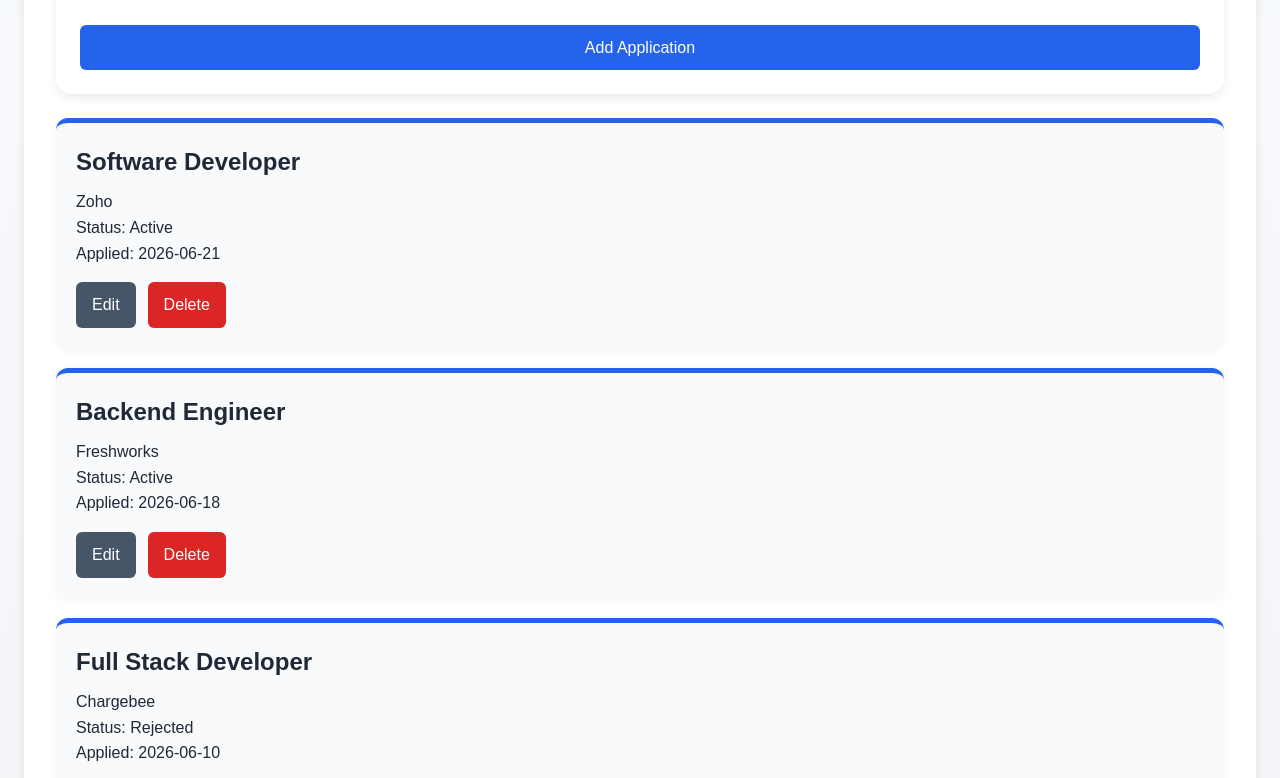
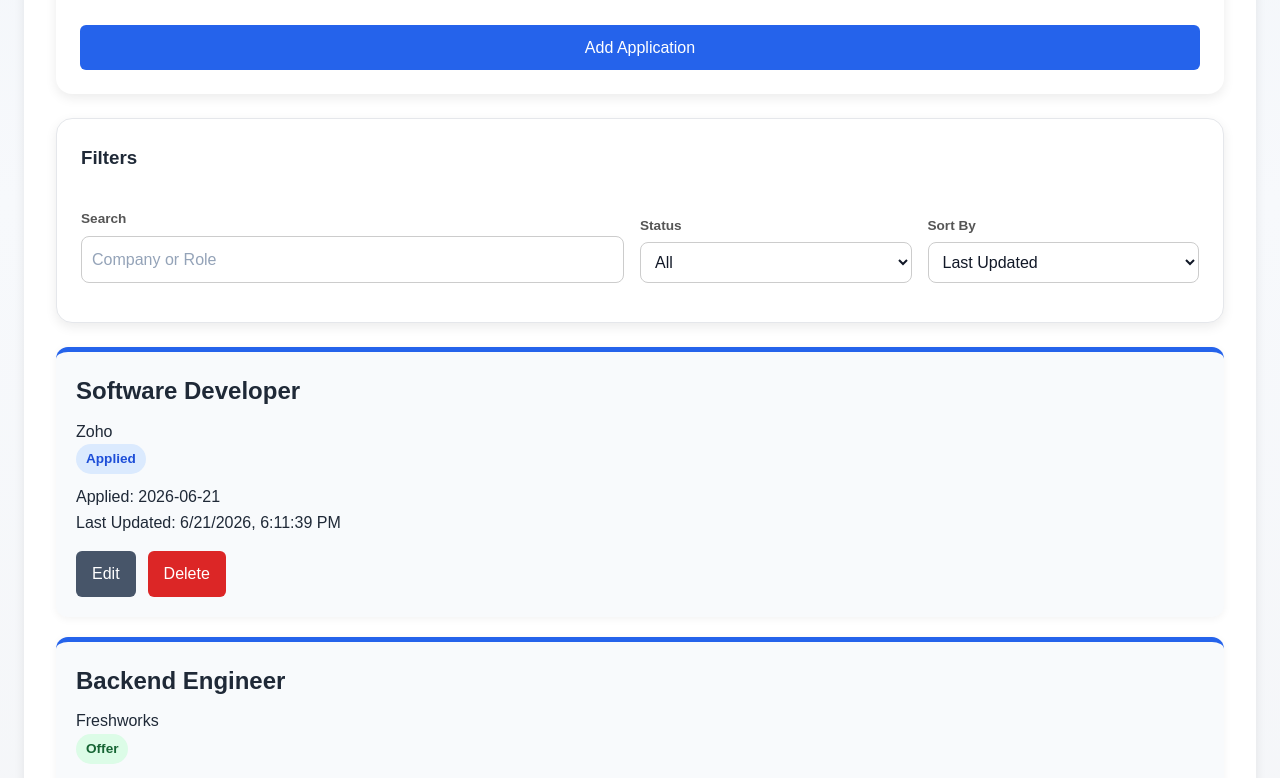
Before and after one commit to SriHarishVel/Career-Companion, a React (Vite) app in the folder frontend/: page /applications in a window 1280 px wide. Shown: the part 620-1398 px from the top of the page. Built offline with nearby package versions, Linux system fonts and the light colour scheme.

Commit message:
Add application filtering and sorting

```diff
--- a/frontend/src/data/applications.js
+++ b/frontend/src/data/applications.js
@@ -4,7 +4,7 @@ const initialApplications = [
         id: 1,
         company: "Zoho",
         role: "Software Developer",
-        status: "Active",
+        status: "Applied",
         appliedDate: "2026-06-21",
         notes: "",
         applicationUrl: "",
@@ -14,7 +14,7 @@ const initialApplications = [
         id: 2,
         company: "Freshworks",
         role: "Backend Engineer",
-        status: "Active",
+        status: "Offer",
         appliedDate: "2026-06-18",
         notes: "",
         applicationUrl: "",
--- a/frontend/src/pages/Applications/index.css
+++ b/frontend/src/pages/Applications/index.css
@@ -44,6 +44,75 @@
     margin-top: 16px;
 }
 
+.filters-card {
+    background: white;
+    padding: 24px;
+    margin-bottom: 24px;
+    border-radius: 16px;
+    box-shadow: 0 4px 12px rgba(0, 0, 0, 0.08);
+}
+
+.filters-card h3 {
+    margin: 0 0 20px;
+}
+
+.filters-toolbar {
+    display: grid;
+    grid-template-columns: 2fr 1fr 1fr;
+    gap: 16px;
+    align-items: end;
+}
+
+.filter-group {
+    display: flex;
+    flex-direction: column;
+    gap: 6px;
+}
+
+.filter-group label {
+    font-size: 0.85rem;
+    font-weight: 600;
+    color: #555;
+}
+
+.application-status {
+    display: inline-block;
+
+    padding: 4px 10px;
+
+    border-radius: 999px;
+
+    font-size: 0.85rem;
+    font-weight: 600;
+
+    margin-bottom: 10px;
+}
+
+.application-status.applied {
+    background: #dbeafe;
+    color: #1d4ed8;
+}
+
+.application-status.in-progress {
+    background: #fef3c7;
+    color: #92400e;
+}
+
+.application-status.offer {
+    background: #dcfce7;
+    color: #166534;
+}
+
+.application-status.rejected {
+    background: #fee2e2;
+    color: #b91c1c;
+}
+
+.application-status.withdrawn {
+    background: #e5e7eb;
+    color: #374151;
+}
+
 .view-posting-link {
     display: inline-flex;
     align-items: center;
--- a/frontend/src/pages/Applications/index.jsx
+++ b/frontend/src/pages/Applications/index.jsx
@@ -20,6 +20,9 @@ function Applications() {
     const [applicationUrl, setApplicationUrl] = useState("");
     const [editAppliedDate, setEditAppliedDate] = useState("");
     const [editApplicationUrl, setEditApplicationUrl] = useState("");
+    const [statusFilter, setStatusFilter] = useState("All");
+    const [searchTerm, setSearchTerm] = useState("");
+    const [sortBy, setSortBy] = useState("Last Updated");
     const [applications, setApplications] =
         useState(() => {
             const savedApplications =
@@ -116,6 +119,65 @@ function Applications() {
         setSelectedApplicationId(null);
     }
 
+    let filteredApplications =
+        applications.filter(
+            application => {
+
+                const matchesSearch =
+                    application.company
+                        .toLowerCase()
+                        .includes(
+                            searchTerm.toLowerCase()
+                        ) ||
+                    application.role
+                        .toLowerCase()
+                        .includes(
+                            searchTerm.toLowerCase()
+                        );
+
+                const matchesStatus =
+                    statusFilter === "All" ||
+                    application.status === statusFilter;
+
+                return (
+                    matchesSearch &&
+                    matchesStatus
+                );
+            }
+        );
+
+    filteredApplications.sort(
+        (a, b) => {
+
+            switch (sortBy) {
+
+                case "Applied Date":
+                    return new Date(
+                        b.appliedDate
+                    ) -
+                    new Date(
+                        a.appliedDate
+                    );
+
+                case "Company":
+                    return a.company.localeCompare(
+                        b.company
+                    );
+
+                case "Role":
+                    return a.role.localeCompare(
+                        b.role
+                    );
+
+                default:
+                    return (
+                        b.lastUpdated -
+                        a.lastUpdated
+                    );
+            }
+        }
+    );
+
     return (
         <div className="container">
             <h1>
@@ -167,9 +229,76 @@ function Applications() {
                     Add Application
                 </button>
             </div>
+
+            <div className="filters-card">
+                <h3>Filters</h3>
+
+                <div className="filters-toolbar">
+
+                    <div className="filter-group">
+                        <label>Search</label>
+
+                        <input
+                            type="text"
+                            placeholder="Company or Role"
+                            value={searchTerm}
+                            onChange={(e) =>
+                                setSearchTerm(e.target.value)
+                            }
+                        />
+                    </div>
+
+                    <div className="filter-group">
+                        <label>Status</label>
+
+                        <select
+                            value={statusFilter}
+                            onChange={(e) =>
+                                setStatusFilter(e.target.value)
+                            }
+                        >
+                            <option value="All">All</option>
+                            <option value="Applied">Applied</option>
+                            <option value="In Progress">In Progress</option>
+                            <option value="Offer">Offer</option>
+                            <option value="Rejected">Rejected</option>
+                            <option value="Withdrawn">Withdrawn</option>
+                        </select>
+                    </div>
+
+                    <div className="filter-group">
+                        <label>Sort By</label>
+
+                        <select
+                            value={sortBy}
+                            onChange={(e) =>
+                                setSortBy(e.target.value)
+                            }
+                        >
+                            <option value="Last Updated">
+                                Last Updated
+                            </option>
+
+                            <option value="Applied Date">
+                                Applied Date
+                            </option>
+
+                            <option value="Company">
+                                Company
+                            </option>
+
+                            <option value="Role">
+                                Role
+                            </option>
+                        </select>
+                    </div>
+
+                </div>
+            </div>
+
             <div className="applications-grid">
 
-                {applications.map(
+                {filteredApplications.map(
                     application => (
                         <div
                             key={application.id}
@@ -183,16 +312,27 @@ function Applications() {
                                 {application.company}
                             </p>
 
-                            <p>
-                                Status:
-                                {" "}
+                            <span
+                                className={`application-status ${application.status
+                                    .toLowerCase()
+                                    .replace(" ", "-")}`}
+                            >
                                 {application.status}
-                            </p>
+                            </span>
 
                             <p>
                                 Applied:
                                 {" "}
                                 {application.appliedDate}
+                            </p>
+
+                            <p>
+                                Last Updated:
+                                {" "}
+                                {new Date(
+                                    application.lastUpdated
+                                ).toLocaleString()
+                                }
                             </p>
 
                             <div className="card-actions">
```
